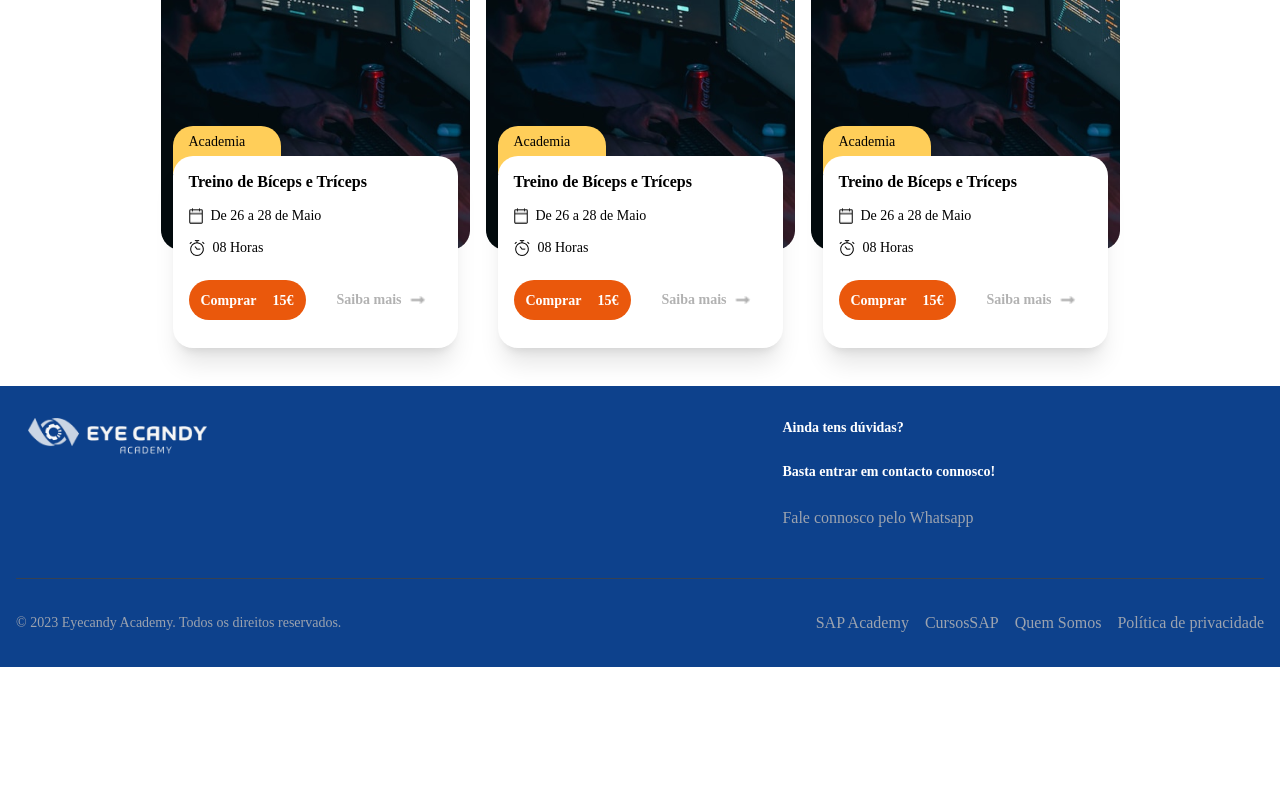
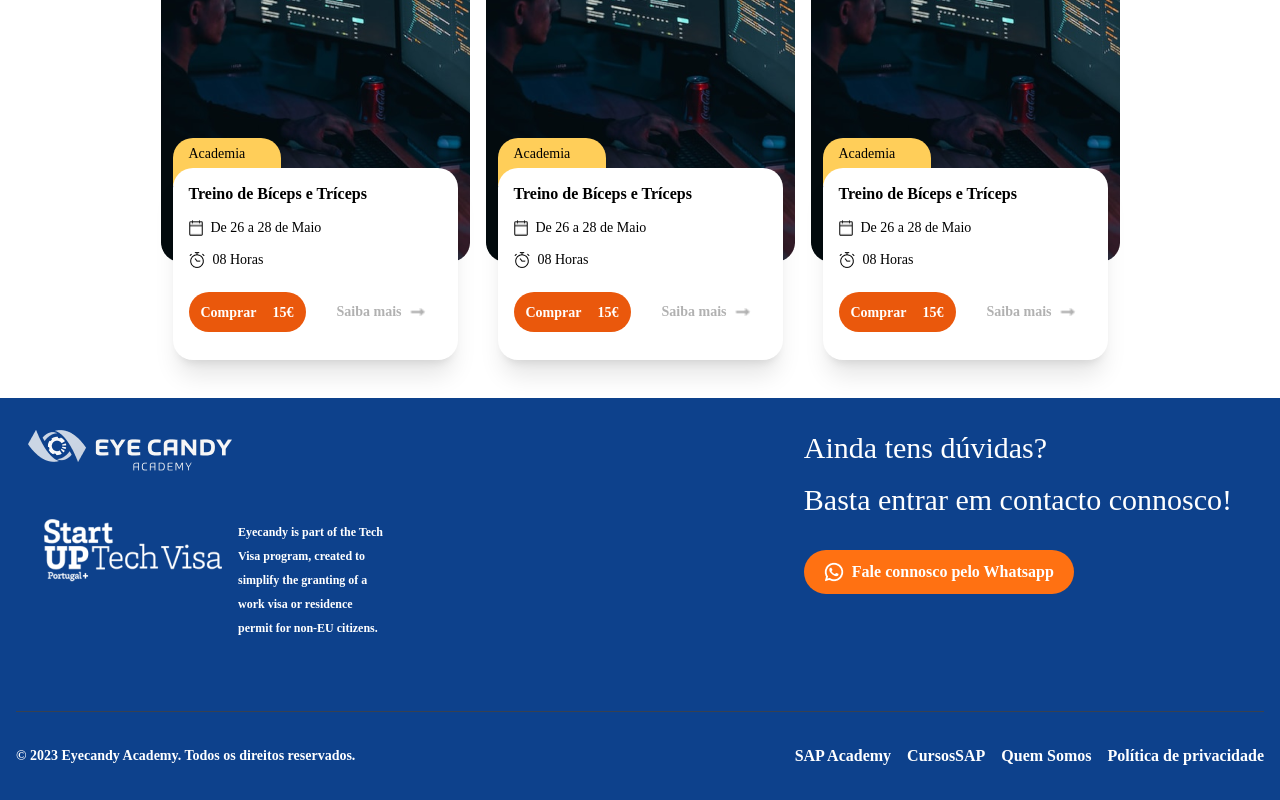
Before and after one commit to victorfulia/agenda-eye-academy, a React (Create React App) app: page / in a window 1280 px wide. Shown: the part 1948-2748 px from the top of the page. Before the commit the page ends 2615 px from the top, so only its background shows below. Built offline with nearby package versions, Linux system fonts and the light colour scheme.

Commit message:
feat: Adjustments

```diff
--- a/src/components/ActiveCourses/index.tsx
+++ b/src/components/ActiveCourses/index.tsx
@@ -12,7 +12,7 @@ const ActiveCourses: React.FC = () => {
     <div className="bg-[url('/src/assets/imgs/banner.png')] md:w-full w-full h-[900px] md:h-[650px] mt-2">
       <div className="w-full pt-8 flex-col px-8 mx-auto max-w-screen-xl">
         <div className="mt-20 max-w-[630px]">
-          <span className="not-italic font-bold text-5xl text-white leading-6">
+          <span className="not-italic font-bold text-5xl text-white leading-9">
             Barman: Como preparar e criar bebidas
           </span>
         </div>
--- a/src/components/CoursesSchedule/index.tsx
+++ b/src/components/CoursesSchedule/index.tsx
@@ -7,7 +7,7 @@ const CoursesSchedule: React.FC = () => {
   return (
     <div className="w-full pt-8 flex-col px-8">
       <div className="mt-20 flex justify-center items-center">
-        <span className="not-italic font-medium text-5xl text-black leading-6">
+        <span className="not-italic font-medium text-5xl text-black leading-9">
           Agenda de cursos online
         </span>
       </div>
--- a/src/components/Footer/index.tsx
+++ b/src/components/Footer/index.tsx
@@ -2,32 +2,60 @@ import React from "react";
 
 // Assets
 import LogoEyeAcademy from "../../assets/imgs/logo-ec-academy.png";
+import IconWhatsapp from "../../assets/imgs/icon-whatsapp.png";
+import StartUpTechVisa from "../../assets/imgs/start-up-tech-visa.png";
 
 const Footer: React.FC = () => {
   return (
     <footer className="bg-[#0D418C]">
       <div className="mx-auto w-full max-w-screen-xl p-4 py-6 lg:py-8">
         <div className="md:flex md:justify-between">
-          <div className="mb-6 md:mb-0">
+          <div className="mb-6">
             <a href="https" className="flex items-center">
               <img
                 src={LogoEyeAcademy}
-                className="ml-3 h-6 sm:h-9"
+                className="ml-3"
                 alt="logo-eye-academy"
               />
             </a>
+            <div className="p-4 flex mt-8">
+              <a href="https">
+                <img
+                  src={StartUpTechVisa}
+                  className="ml-3"
+                  alt="start-up-tech-visa"
+                />
+              </a>
+
+              <div className="max-w-[150px] ml-4">
+                <span className="not-italic font-semibold text-xs leading-4 text-white">
+                  Eyecandy is part of the Tech Visa program, created to simplify
+                  the granting of a work visa or residence permit for non-EU
+                  citizens.
+                </span>
+              </div>
+            </div>
           </div>
-          <div className="grid grid-cols-2 gap-8 sm:gap-6 sm:grid-cols-2 pr-8">
+
+          <div className="grid grid-cols-2 gap-8 sm:gap-2 sm:grid-cols-1 pr-8">
             <div>
-              <h2 className="mb-6 text-sm font-semibold text-white">
+              <h2 className="not-italic font-medium text-3xl leading-9 text-white">
                 Ainda tens dúvidas?
               </h2>
-              <h2 className="mb-6 text-sm font-semibold text-white">
+              <h2 className="not-italic font-medium text-3xl leading-9 text-white mt-4">
                 Basta entrar em contacto connosco!
               </h2>
               <ul className="text-gray-400 font-medium">
-                <li className="mb-4">
-                  <a href="https:" className="hover:underline">
+                <li className="mt-8 flex">
+                  <a
+                    href="https:"
+                    className="flex hover:underline bg-[#FF7112] rounded-[200px] p-3 px-5 not-italic font-bold text-base leading-5 text-white"
+                  >
+                    <img
+                      src={IconWhatsapp}
+                      className="mr-2"
+                      alt="icon-whatsapp"
+                    />
                     Fale connosco pelo Whatsapp
                   </a>
                 </li>
@@ -37,7 +65,7 @@ const Footer: React.FC = () => {
         </div>
         <hr className="my-6 sm:mx-auto border-gray-700 lg:my-8" />
         <div className="sm:flex sm:items-center sm:justify-between">
-          <span className="text-sm sm:text-center text-gray-400">
+          <span className="not-italic font-semibold text-sm leading-4 text-white">
             © 2023{" "}
             <a href="https" className="hover:underline">
               Eyecandy Academy
@@ -47,22 +75,34 @@ const Footer: React.FC = () => {
           <div className="flex mt-4 space-x-6 sm:justify-center sm:mt-0">
             <ul className="flex text-gray-400 font-medium">
               <li className="ml-4">
-                <a href="#www" className="hover:underline">
+                <a
+                  href="#www"
+                  className="hover:underline not-italic font-semibold text-base leading-4 text-white"
+                >
                   SAP Academy
                 </a>
               </li>
               <li className="ml-4">
-                <a href="#www" className="hover:underline">
+                <a
+                  href="#www"
+                  className="hover:underline not-italic font-semibold text-base leading-4 text-white"
+                >
                   CursosSAP
                 </a>
               </li>
               <li className="ml-4">
-                <a href="#www" className="hover:underline">
+                <a
+                  href="#www"
+                  className="hover:underline not-italic font-semibold text-base leading-4 text-white"
+                >
                   Quem Somos
                 </a>
               </li>
               <li className="ml-4">
-                <a href="#www" className="hover:underline">
+                <a
+                  href="#www"
+                  className="hover:underline not-italic font-semibold text-base leading-4 text-white"
+                >
                   Política de privacidade
                 </a>
               </li>
```
Also changed, not shown: src/assets/imgs/icon-whatsapp.png (added), src/assets/imgs/start-up-tech-visa.png (added).
